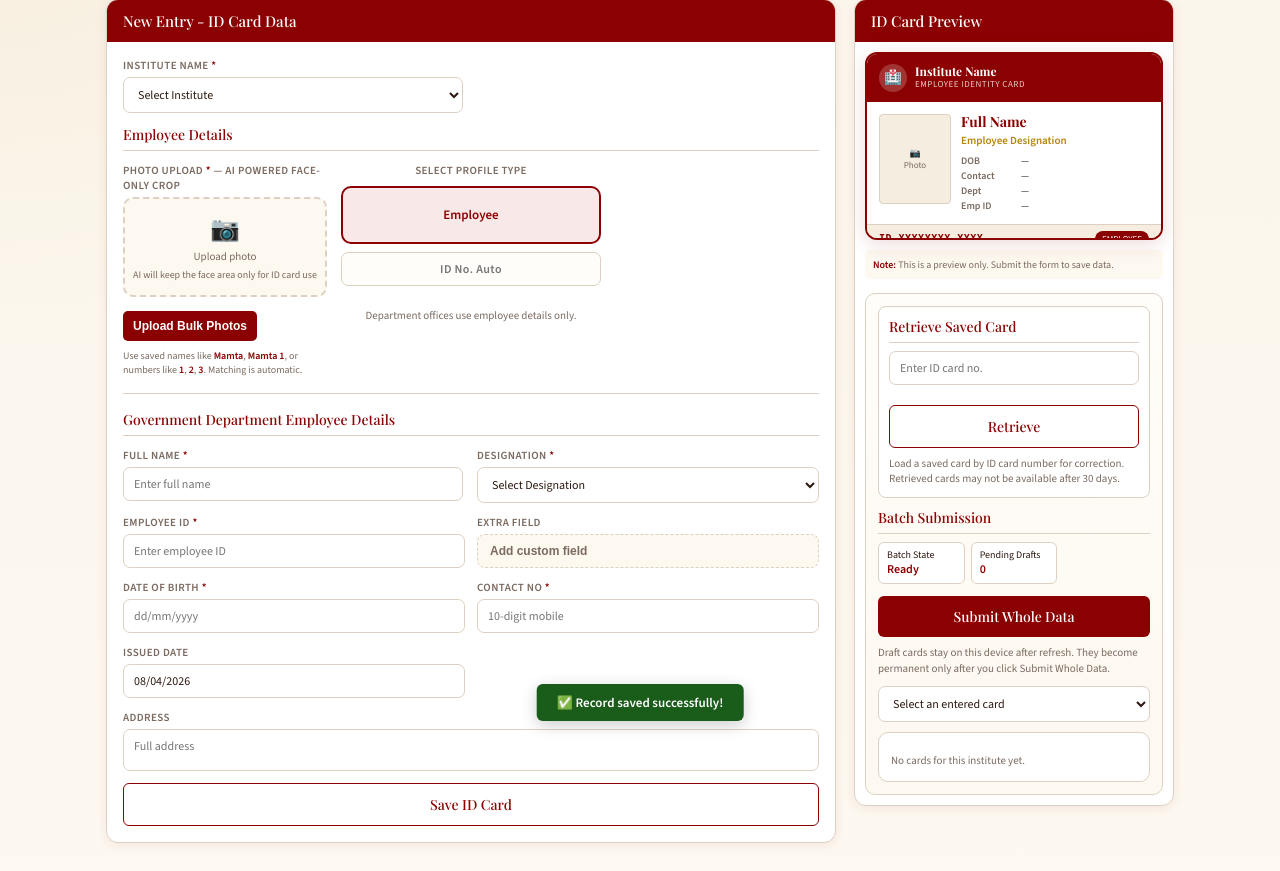
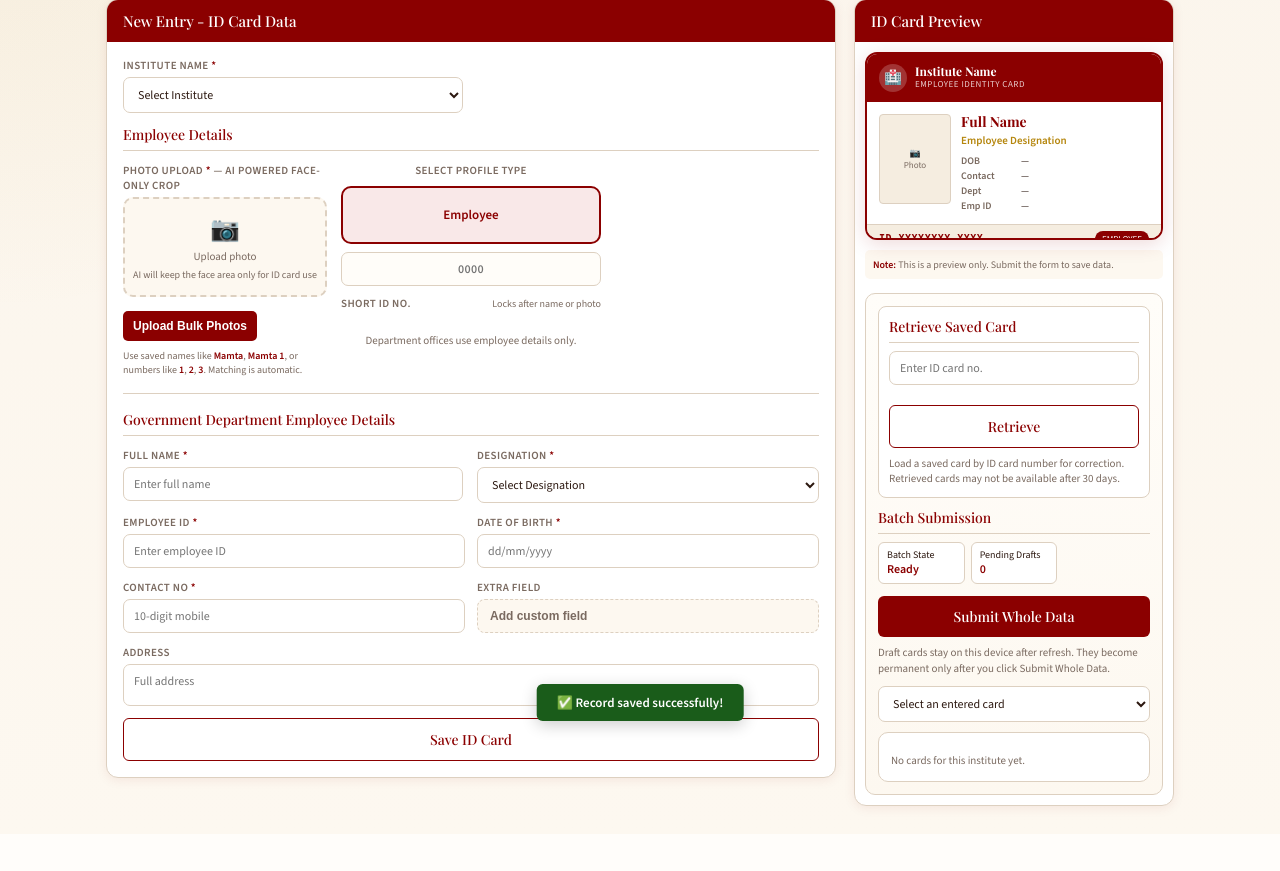
Before and after one commit to nine314211915-cpu/idcardmaker, a Flask app: page /id-card in a window 1280 px wide. Shown: the part 135-1006 px from the top of the page. After the commit the page ends 949 px from the top, so only its background shows below. Run offline with Flask 3, Linux system fonts and the light colour scheme.

Commit message:
Tighten user form lock and short ID display

```diff
--- a/templates/index.html
+++ b/templates/index.html
@@ -322,7 +322,22 @@
   .serial-box {
     margin-bottom: 10px;
   }
-  #photoInput { display: none; }
+  .serial-meta {
+    display: flex;
+    align-items: center;
+    justify-content: space-between;
+    gap: 8px;
+    margin-top: 6px;
+  }
+  .lock-note {
+    font-size: 10px;
+    color: var(--muted);
+  }
+  .lock-note.locked {
+    color: var(--red);
+    font-weight: 700;
+  }
+    #photoInput { display: none; }
 
   /* DIVIDER */
   .divider {
@@ -952,7 +967,12 @@
               </button>
             </div>
             <div class="form-group serial-box">
-              <input type="text" id="serialNo" readonly placeholder="ID No. Auto">
+              <input type="hidden" id="serialNo">
+              <input type="text" id="shortSerialNo" readonly placeholder="0000">
+              <div class="serial-meta">
+                <span class="type-block-title">Short ID No.</span>
+                <span class="lock-note" id="lockStatusNote">Locks after name or photo</span>
+              </div>
             </div>
             <div class="helper-text" id="modeHelper">Choose student or teacher for college cards.</div>
           </div>
@@ -1016,20 +1036,6 @@
             <label>Employee ID <span class="req">*</span></label>
             <input type="text" id="employeeId" placeholder="Enter employee ID" oninput="updatePreview()">
           </div>
-          <div class="form-group lecturer-field" style="display:none" id="customEmployeeFieldToggleWrap">
-            <label>Extra Field</label>
-            <button class="employee-custom-trigger" id="customEmployeeFieldToggle" type="button" onclick="toggleEmployeeCustomField()">
-              Add custom field
-            </button>
-          </div>
-          <div class="form-group full lecturer-field employee-custom-panel" style="display:none" id="customEmployeeFieldPanel">
-            <label>Custom Employee Field</label>
-            <div class="employee-custom-grid">
-              <input type="text" id="customEmployeeFieldLabel" placeholder="Field name" oninput="updatePreview()">
-              <input type="text" id="customEmployeeFieldValue" placeholder="Field value" oninput="updatePreview()">
-            </div>
-          </div>
-
           <div class="form-group">
             <label id="dobLabel">Date of Birth <span class="req">*</span></label>
             <input type="text" id="dob" placeholder="dd/mm/yyyy" oninput="updatePreview()">
@@ -1050,15 +1056,25 @@
             </select>
           </div>
 
-          <div class="form-group" id="insertedDateGroup">
-            <label>Issued Date</label>
-            <input type="text" id="insertedDate" placeholder="dd/mm/yyyy" oninput="updatePreview()">
-          </div>
+          <input type="hidden" id="insertedDate">
           <div class="form-group anm-field" style="display:none">
             <label>Aadhaar No.</label>
             <input type="text" id="aadhaarNo" placeholder="xxxx-xxxx-xxxx" maxlength="14" oninput="updatePreview()">
           </div>
 
+          <div class="form-group lecturer-field" style="display:none" id="customEmployeeFieldToggleWrap">
+            <label>Extra Field</label>
+            <button class="employee-custom-trigger" id="customEmployeeFieldToggle" type="button" onclick="toggleEmployeeCustomField()">
+              Add custom field
+            </button>
+          </div>
+          <div class="form-group full lecturer-field employee-custom-panel" style="display:none" id="customEmployeeFieldPanel">
+            <label>Custom Employee Field</label>
+            <div class="employee-custom-grid">
+              <input type="text" id="customEmployeeFieldLabel" placeholder="Field name" oninput="updatePreview()">
+              <input type="text" id="customEmployeeFieldValue" placeholder="Field value" oninput="updatePreview()">
+            </div>
+          </div>
           <div class="form-group full">
             <label>Address</label>
             <textarea id="address" placeholder="Full address" oninput="updatePreview()"></textarea>
@@ -1517,11 +1533,15 @@ function hasEntryData() {
 }
 
 function shouldLockInstitute() {
-  return batchInstituteLocked || !!String(document.getElementById('name').value || '').trim();
+  return batchInstituteLocked || !!String(document.getElementById('name').value || '').trim() || !!currentPhotoMeta.draft_photo_key || !!currentPhotoMeta.url;
 }
 
 function refreshInstituteLock() {
   setInstituteLocked(shouldLockInstitute());
+  const lockNote = document.getElementById('lockStatusNote');
+  const locked = shouldLockInstitute();
+  lockNote.textContent = locked ? 'Page locked to this institute' : 'Locks after name or photo';
+  lockNote.classList.toggle('locked', locked);
   saveUiState();
 }
 
@@ -1543,6 +1563,19 @@ function generateSerialLocal() {
   return `ID-${instituteCode}-${datePart}-${rand}`;
 }
 
+function getShortSerial(value) {
+  const cleaned = String(value || '').replace(/\D/g, '');
+  return cleaned.slice(-4) || String(value || '').trim().slice(-4).toUpperCase();
+}
+
+function setSerialValue(value) {
+  const serial = String(value || '').trim();
+  document.getElementById('serialNo').value = serial;
+  document.getElementById('shortSerialNo').value = getShortSerial(serial);
+  document.getElementById('previewSerial').textContent = serial || '—';
+  document.getElementById('prevSerial').textContent = serial || 'ID-XXXXXXXX-XXXX';
+}
+
 function isAutoSerial(value) {
   return /^ID-(?:[A-Z0-9]{3,6}-)?\d{8}-[A-Z0-9]{4}$/.test(String(value || '').trim());
 }
@@ -1551,9 +1584,7 @@ function ensureSerialGenerated(force = false) {
   const serialInput = document.getElementById('serialNo');
   if (!serialInput.value.trim() && (force || hasEntryData())) {
     const serial = generateSerialLocal();
-    serialInput.value = serial;
-    document.getElementById('previewSerial').textContent = serial;
-    document.getElementById('prevSerial').textContent = serial;
+    setSerialValue(serial);
   }
 }
 
@@ -1603,9 +1634,7 @@ function handleInstituteChange() {
 
   if (!editingSerialNo && isAutoSerial(serialInput.value)) {
     const serial = generateSerialLocal();
-    serialInput.value = serial;
-    document.getElementById('previewSerial').textContent = serial;
-    document.getElementById('prevSerial').textContent = serial;
+    setSerialValue(serial);
   }
 
   if (anmMode) {
@@ -2052,6 +2081,7 @@ function updatePreview() {
   document.getElementById('prevValid').textContent = effectiveType === 'student' && !anmMode && validUpto ? formatDate(validUpto) : '—';
   document.getElementById('prevIssued').textContent = insertedDate ? formatDate(insertedDate) : '—';
   document.getElementById('prevSerial').textContent = document.getElementById('serialNo').value || 'ID-XXXXXXXX-XXXX';
+  document.getElementById('shortSerialNo').value = getShortSerial(document.getElementById('serialNo').value);
 
   if (anmMode) {
     const trainingYear = document.getElementById('trainingYear').value;
@@ -2258,6 +2288,7 @@ function legacyResetForm() {
   const keepAnmYear = isAnmMode() ? document.getElementById('trainingYear').value : '';
   document.getElementById('name').value = '';
   document.getElementById('serialNo').value = '';
+  document.getElementById('shortSerialNo').value = '';
   document.getElementById('dob').value = '';
   document.getElementById('contact').value = '';
   document.getElementById('address').value = '';
@@ -2380,8 +2411,7 @@ async function populateFormFromRecord(record) {
   handleInstituteChange();
   setType(record.profile_type === 'lecturer' ? 'lecturer' : (record.profile_type === 'student' ? 'student' : 'employee'));
 
-  document.getElementById('serialNo').value = record.serial_no || '';
-  document.getElementById('previewSerial').textContent = record.serial_no || '-';
+  setSerialValue(record.serial_no || '');
   document.getElementById('name').value = record.name || '';
   document.getElementById('dob').value = record.dob ? formatDate(record.dob) : '';
   document.getElementById('contact').value = record.contact || '';
@@ -2575,6 +2605,7 @@ function resetForm() {
 
   document.getElementById('name').value = '';
   document.getElementById('serialNo').value = '';
+  document.getElementById('shortSerialNo').value = '';
   document.getElementById('dob').value = '';
   document.getElementById('contact').value = '';
   document.getElementById('address').value = '';
@@ -2585,7 +2616,7 @@ function resetForm() {
   document.getElementById('insertedDate').value = currentDateText();
   document.getElementById('photoInput').value = '';
   clearPhotoPreview();
-  document.getElementById('previewSerial').textContent = '-';
+  document.getElementById('previewSerial').textContent = '—';
   currentPhotoMeta = { url: '', drive_id: '', draft_photo_key: '' };
   activeRetrievedSerial = '';
   activeRetrievedSource = '';
```
